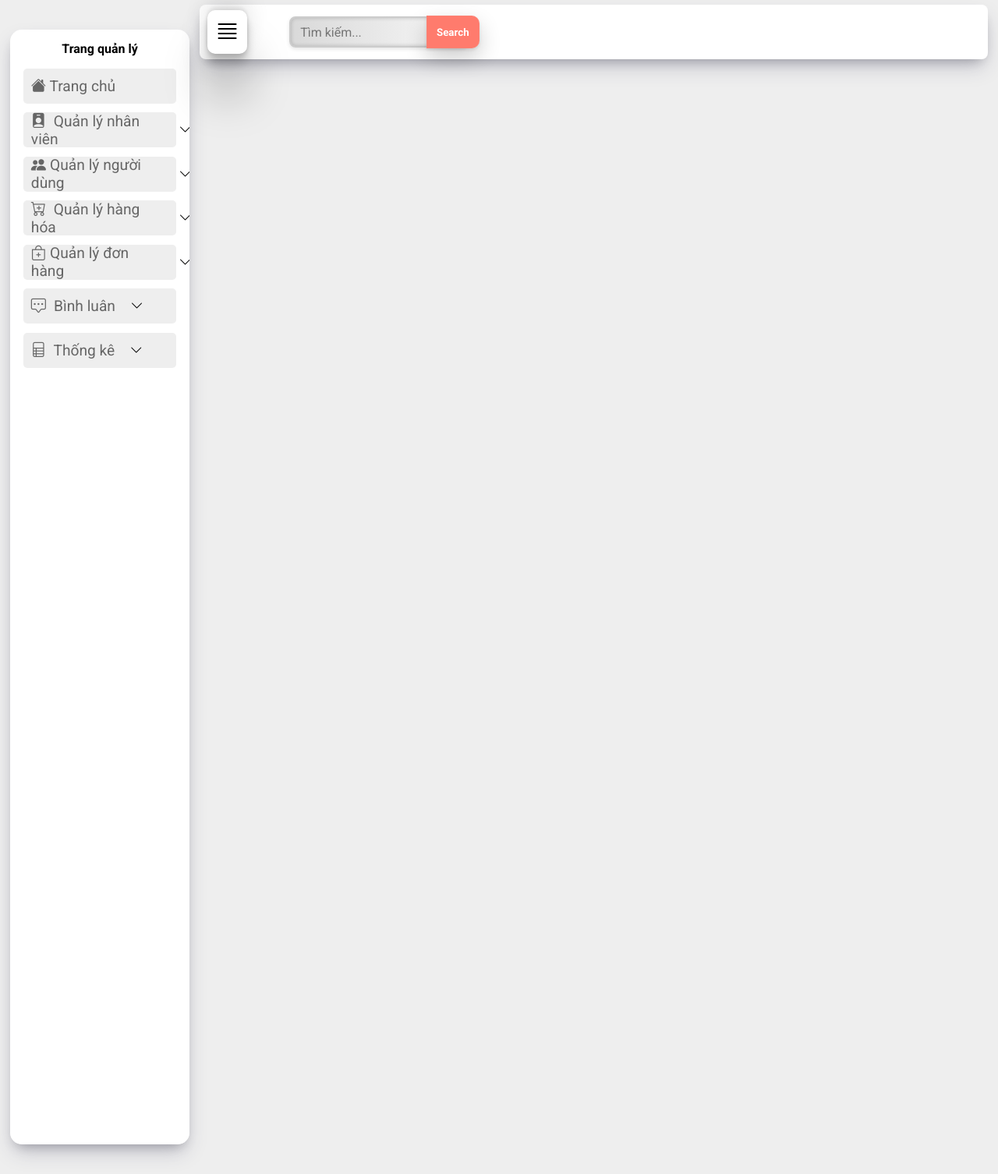
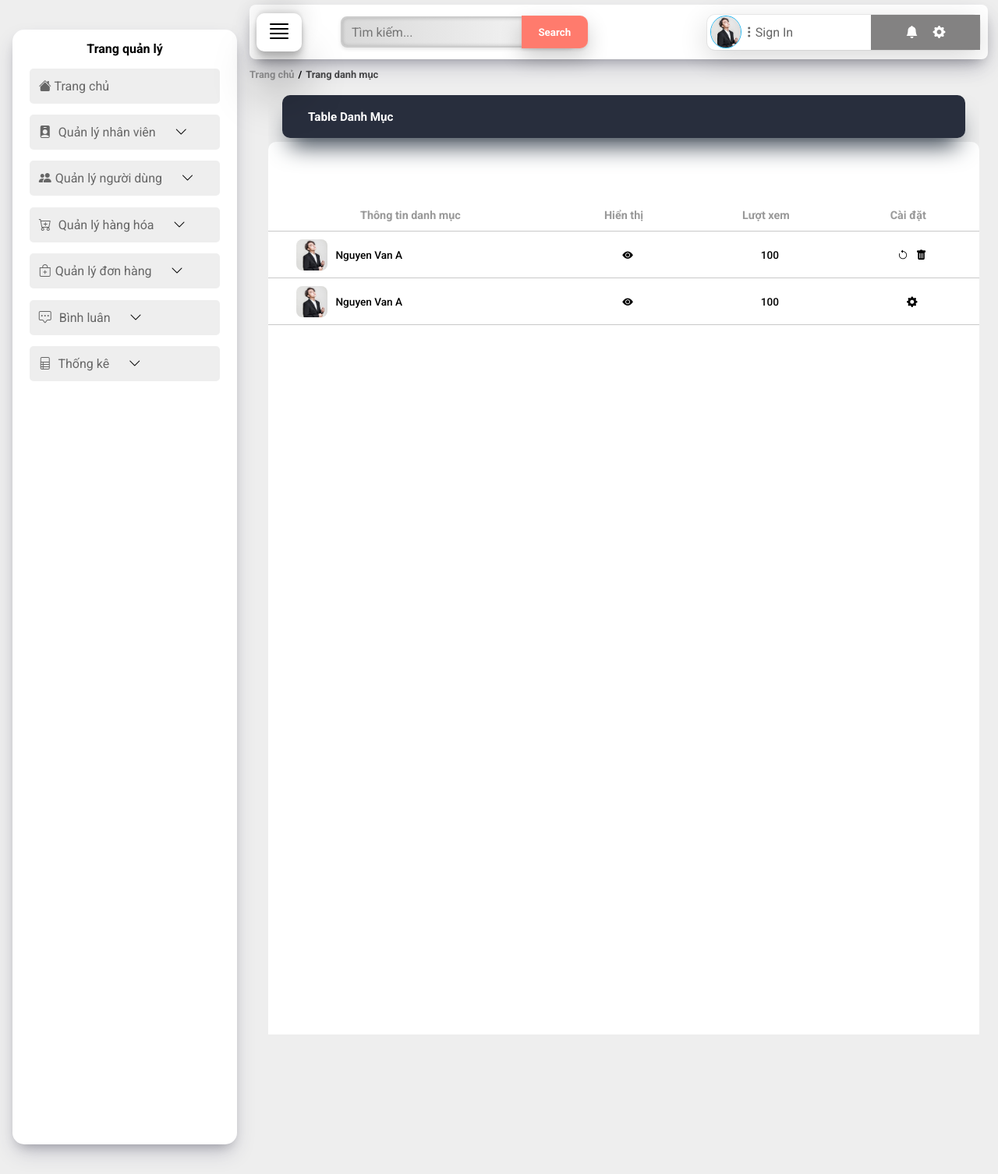
Before and after one commit to luonggiahuysoi/QuanLyBanHangNienLuan02, a PHP site: page / in a window 1280 px wide. Shown: the whole page at 78% size. Run offline with PHP 8.4, Linux system fonts and the light colour scheme.

Commit message:
them code

```diff
--- a/index.html
+++ b/index.html
@@ -195,12 +195,129 @@
                </form>
             </div>
 
+            <!-- nav menu -->
+            <div class="content_top_right_admin">
+               <div class="content_top_right_admin_view">
+                  <div class="content_top_right_admin_view_user">
+                     <img src="./public/img/tải xuống.jfif" alt="">
+                     <a href=""><i class="bi bi-three-dots-vertical"></i>Sign In</a>
+
+                  </div>
+                  <div class="content_top_right_admin_view_setting">
+                     <p class="hvr-glow"><i class="bi bi-bell-fill"></i></p>
+                     <p class="hvr-glow"><i class="bi bi-gear-fill"></i></p>
+                  </div>
+               </div>
+            </div>
+
 
 
          </div>
 
+         <!-- bottom -->
 
          <div class="content_bottom">
+            <div class="hiden_content_bottom"></div>
+
+            <!-- link danhmuc  -->
+
+            <div class="content_bottom_link">
+               <a href="" style="color: #999;">Trang chủ</a>
+               <p>/</p>
+               <a href="" style="color: #464646;">Trang danh mục</a>
+            </div>
+
+            <!-- view danh muc -->
+
+            <div class="content_bottom_view">
+
+               <!-- header  -->
+
+               <div class="content_bottom_view_header">
+                  <div>
+                     <p>Table Danh Mục</p>
+                  </div>
+                  <div>
+                     <a href=""></a>
+                  </div>
+               </div>
+
+               <!-- center  -->
+
+               <div class="content_bottom_table">
+                  <div class="padding_table"></div>
+
+                  <!-- table  -->
+                  <div class="table_th">
+                     <div class="table_name_image table__bottom_center">
+                        <p>Thông tin danh mục</p>
+                     </div>
+                     <div class="table_hidden table__bottom_center">
+                        <p>Hiển thị</p>
+                     </div>
+                     <div class="table_view_category table__bottom_center">
+                        <p>Lượt xem</p>
+                     </div>
+                     <div class="table_settin table__bottom_center">
+                        <p>Cài đặt</p>
+                        <p></p>
+                     </div>
+                  </div>
+
+                  <div class="table_th table_tr">
+                     <div class="table_name_image table__bottom_center table_name_imagee">
+                        <img src="public/img/tải xuống.jfif" alt="">
+                        <p>Nguyen Van A</p>
+                     </div>
+                     <div class="table_hidden table__bottom_center">
+                        <p><i class="bi bi-eye-fill"></i></p>
+                        <!-- <i class="bi bi-eye-slash-fill"></i> -->
+                     </div>
+                     <div class="table_view_category table__bottom_center">
+                        <p>100</p>
+                     </div>
+                     <div class="table_settin table__bottom_center">
+                        <div class="table_show_setting" style="display: none;">
+                           <p><i class="bi bi-gear-fill"></i></p>
+                        </div>
+                        <div class="table_show_setting_clone" style="display: flex;">
+                           <p><i class="bi bi-arrow-counterclockwise"></i></p>
+                           <p><i class="bi bi-trash-fill"></i></p>
+                        </div>
+                     </div>
+                  </div>
+
+
+                  <div class="table_th table_tr">
+                     <div class="table_name_image table__bottom_center table_name_imagee">
+                        <img src="public/img/tải xuống.jfif" alt="">
+                        <p>Nguyen Van A</p>
+                     </div>
+                     <div class="table_hidden table__bottom_center">
+                        <p><i class="bi bi-eye-fill"></i></p>
+                        <!-- <i class="bi bi-eye-slash-fill"></i> -->
+                     </div>
+                     <div class="table_view_category table__bottom_center">
+                        <p>100</p>
+                     </div>
+                     <div class="table_settin table__bottom_center">
+                        <div class="table_show_setting" >
+                           <p><i class="bi bi-gear-fill"></i></p>
+                        </div>
+                        <div class="table_show_setting_clone" style="display: none;">
+                           <p><i class="bi bi-arrow-counterclockwise"></i></p>
+                           <p><i class="bi bi-trash-fill"></i></p>
+                        </div>
+                     </div>
+                  </div>
+
+
+
+
+
+               </div>
+            </div>
+
 
          </div>
       </div>
--- a/public/css/admin.css
+++ b/public/css/admin.css
@@ -85,7 +85,7 @@
 
 .item_cha>a {
     color: #666;
-    font-size: 1.2rem;
+    font-size: 1rem;
     margin-left: 5%;
 }
 
@@ -167,14 +167,14 @@
 
 .content {
     position: relative;
-    width: 100%;
+    width: 75%;
     height: 100%;
     overflow: auto;
 }
 
 .content_top {
     position: fixed;
-    width: 79%;
+    width: 74%;
     height: 70px;
     background-color: white;
     margin-top: 0.5%;
@@ -182,13 +182,14 @@
     box-shadow: rgba(50, 50, 93, 0.25) 0px 13px 27px -5px, rgba(0, 0, 0, 0.3) 0px 8px 16px -8px;
     display: flex;
     align-items: center;
+    z-index: 10;
 
 }
 
 .Close_nav_menu_content {
     position: relative;
-    width: 5%;
-    height: 80%;
+    width: 8%;
+    height: 70%;
     display: flex;
     justify-content: center;
     align-items: center;
@@ -227,7 +228,7 @@
 
 .search-input {
     position: relative;
-    width: 230px;
+    width: 300px;
     height: 40px;
     padding: 12px;
     border: 2px solid #ccc;
@@ -347,7 +348,7 @@
 
 }
 
-.content_top-search form{
+.content_top-search form {
     position: relative;
     display: flex;
     justify-content: center;
@@ -376,4 +377,230 @@
     font-size: 0.9rem;
 }
 
+/*-------------------------------- top content right------------------- */
+
+
+.content_top_right_admin {
+    position: relative;
+    width: 70%;
+    height: 100%;
+    display: flex;
+    justify-content: right;
+    align-items: center;
+}
+
+.content_top_right_admin_view {
+    position: relative;
+    width: 70%;
+    height: 65%;
+    display: flex;
+    box-shadow: rgba(0, 0, 0, 0.16) 0px 10px 36px 0px, rgba(0, 0, 0, 0.06) 0px 0px 0px 1px;
+    border-radius: 10px;
+    margin-right: 2%;
+}
+
+.content_top_right_admin_view_user {
+    position: relative;
+    width: 60%;
+    height: 100%;
+    display: flex;
+    justify-content: left;
+    align-items: center;
+
+}
+
+.content_top_right_admin_view_user>img {
+    position: relative;
+    width: 19%;
+    height: 92%;
+    border-radius: 50%;
+    border: 1.5px solid rgb(35, 182, 240);
+    margin-left: 2%;
+}
+
+
+.content_top_right_admin_view_user>a {
+    position: relative;
+    color: #666;
+    margin-left: 1%;
+
+}
+
+.content_top_right_admin_view_user>a:hover {
+    color: black;
+    font-weight: 700;
+
+}
+
+
+.content_top_right_admin_view_setting {
+    position: relative;
+    width: 40%;
+    height: 100%;
+    background-color: #838282;
+    display: flex;
+    justify-content: center;
+    align-items: center;
+    color: white;
+
+}
+
+.content_top_right_admin_view_setting p {
+    position: relative;
+    width: 25%;
+    height: 80%;
+    display: flex;
+    justify-content: center;
+    align-items: center;
+    border-radius: 10px;
+}
+
+.content_top_right_admin_view_setting p:hover {
+    background-color: darkgray;
+}
+
+.hiden_content_bottom {
+    position: relative;
+    width: 100%;
+    height: 88px;
+}
+
+.content_bottom_link {
+    position: relative;
+    display: flex;
+    gap: 5px;
+    font-size: 0.8rem;
+    font-weight: 650;
+}
+
+.content_bottom_view {
+    position: relative;
+    width: 95%;
+    height: 80vh;
+    margin-top: 2%;
+    left: 50%;
+    transform: translateX(-50%);
+    overflow: auto;
+    display: flex;
+    flex-direction: column;
+    align-items: center;
+}
+
+
+.content_bottom_view_header {
+    position: relative;
+    width: 96%;
+    background-color: var(--color-black);
+    height: 55px;
+    border-radius: 10px;
+    z-index: 2;
+    box-shadow: rgb(53, 64, 77) 0px 20px 30px -10px;
+}
+
+.content_bottom_view_header>div:nth-child(1) {
+    position: relative;
+    width: 20%;
+    height: 100%;
+    display: flex;
+    justify-content: center;
+    align-items: center;
+    color: white;
+    font-weight: 700;
+    font-size: 0.95rem;
+}
+
+.content_bottom_table {
+    position: absolute;
+    background-color: white;
+    width: 100%;
+    height: 100vh;
+    top: 5%;
+    border-radius: 10px;
+}
+
+.padding_table {
+    width: 100%;
+    height: 75px;
+}
+
+.table__bottom_center {
+    display: flex;
+    justify-content: center;
+    align-items: center;
+}
+
+.bottom_line {
+    width: 100%;
+    height: 2px;
+}
+
+.table_th {
+    position: relative;
+    display: flex;
+    width: 100%;
+    height: 40px;
+    border-bottom: 1.5px solid rgb(201, 201, 201);
+    font-size: 0.9rem;
+    font-weight: 650;
+    color: #999;
+}
+
+.table_tr {
+    height: 60px;
+}
+
+.table_name_image {
+    width: 40%;
+    height: 100%;
+}
+
+.table_name_imagee {
+    display: flex;
+    justify-content: left;
+    position: relative;
+    left: 4%;
+}
+
+.table_tr p {
+    color: black;
+    margin-left: 10px;
+    font-weight: 500;
+    font-size: 0.85rem;
+}
+
+.table_name_image img {
+    width: 40px;
+    height: 40px;
+    border-radius: 20%;
+}
+
+.table_hidden {
+    height: 100%;
+    width: 20%;
+}
+
+.table_view_category {
+    height: 100%;
+    width: 20%;
+}
+
+.table_settin {
+    height: 100%;
+    width: 20%;
+}
+
+
+
+
+
+
+
+
+
+
+
+
+
+
+
 /*-------------------------------- end search ------------------- */
```
Also changed, not shown: public/img/images.png (added), public/img/tải xuống.jfif (added).
